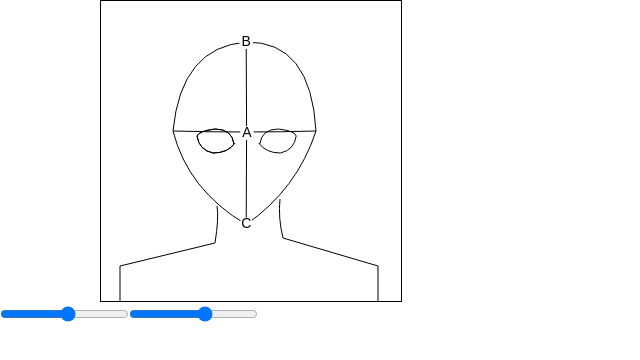
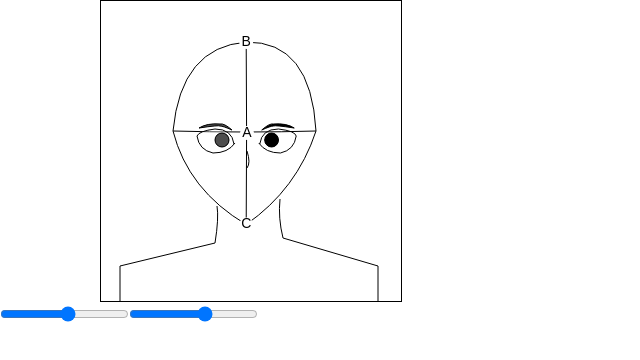
Before and after one commit to Vladimir-github-account/talking_avatar, a React (Create React App) app: page / in a window 1280 px wide. Shown: the top 360 px of the page, without its empty margins (0-640 px from the left). Built offline with nearby package versions, Linux system fonts and the light colour scheme.

Commit message:
add: nose, eyebrows

```diff
--- a/src/components/Avatar.js
+++ b/src/components/Avatar.js
@@ -8,11 +8,11 @@ const Avatar = () => {
 	// const [by, setBy] = useState(33);
 
 	const xInputChangeHandler = (e) => {
-		setAx(e.target.value);
+		setAx(Number(e.target.value));
 	};
 
 	const yInputChangeHandler = (e) => {
-		setAy(e.target.value);
+		setAy(Number(e.target.value));
 	};
 
 	function lerp(s, e, t) {
--- a/src/components/Canvas.js
+++ b/src/components/Canvas.js
@@ -25,6 +25,5 @@ const Canvas = ({ draw, height, width, props }) => {
 		        {...props}/>
 	</>;
 };
-// // ctx.fillStyle = 'yellow';
 // // ctx.fillRect(0, 0, ctx.canvas.width, ctx.canvas.height);
 export default Canvas;
--- a/src/components/CanvasController.js
+++ b/src/components/CanvasController.js
@@ -30,7 +30,6 @@ const CanvasController = ({ ax, ay, ...props }) => {
 	function drawHead(ctx, bx, by, cx, cy) {
 		ctx.beginPath();
 		ctx.moveTo(bx, by);
-		// ctx.quadraticCurveTo(ax, ay, 145, 221);
 		ctx.quadraticCurveTo(ax, ay, cx, cy);
 		ctx.moveTo(72, 130);
 		ctx.quadraticCurveTo(ax, ay, 215, 130);
@@ -39,13 +38,42 @@ const CanvasController = ({ ax, ay, ...props }) => {
 		ctx.beginPath();
 		ctx.moveTo(bx, by);
 		ctx.quadraticCurveTo(80, 46, 72, 130);
-		// ctx.quadraticCurveTo(87, 189, 145, 221);
 		ctx.quadraticCurveTo(87, 189, cx, cy);
 		ctx.quadraticCurveTo(196, 188, 215, 130);
 		ctx.quadraticCurveTo(210, 40, bx, by);
 		ctx.stroke();
 
 		drawEyes(ctx);
+		drawNoise(ctx);
+	}
+
+	function drawNoise(ctx) {
+		const xDistanceFromCenter = Math.abs((ax - 145) / 100) * 0.6;
+		const yDistanceFromCenter = Math.abs((ay - 132) / 100) * 1.2;
+		let noiseAy = ay;
+		ctx.save();
+		ctx.beginPath();
+		ctx.moveTo(ax, ay + 18);
+		let noiseAx;
+		if (Math.abs(ay - 132) > 4) {
+			ctx.scale(1, 1 - yDistanceFromCenter);
+			noiseAy = ay * (1 + yDistanceFromCenter);
+		}
+		if (ax <= 145) {
+			noiseAx = ax * (1 - xDistanceFromCenter);
+			(noiseAx - ax) > 7
+			? ctx.quadraticCurveTo(noiseAx, noiseAy + 30, ax, noiseAy + 35)
+			: ctx.quadraticCurveTo(noiseAx - 4, noiseAy + 30, ax, noiseAy + 35);
+		}
+		if (ax > 145) {
+			noiseAx = ax * (1 + xDistanceFromCenter);
+			(noiseAx - ax) > 7
+			? ctx.quadraticCurveTo(noiseAx, noiseAy + 30, ax, noiseAy + 35)
+			: ctx.quadraticCurveTo(noiseAx + 3, noiseAy + 30, ax, noiseAy + 35);
+		}
+
+		ctx.stroke();
+		ctx.restore();
 	}
 
 	function drawEyes(ctx) {
@@ -56,9 +84,9 @@ const CanvasController = ({ ax, ay, ...props }) => {
 
 	function drawRightEye(ctx) {
 		const xDistanceFromCenter = Math.abs((ax - 145) / 100) * 1.5;
-		const yDistanceFromCenter = Math.abs((ay - 132) / 100) * 1.5;
+		const yDistanceFromCenter = Math.abs((ay - 132) / 100) * 1.2;
 		let rightAx = ax;
-		let rightAy = Number(ay);
+		let rightAy = ay;
 		ctx.save();
 		if (ax > 145) {
 			ctx.scale(1 - xDistanceFromCenter, 1);
@@ -68,20 +96,33 @@ const CanvasController = ({ ax, ay, ...props }) => {
 			ctx.scale(1, 1 - yDistanceFromCenter);
 			rightAy = ay * (1 + yDistanceFromCenter);
 		}
+		ctx.fillStyle = 'black';
+		ctx.beginPath();
+		ctx.arc(rightAx + 25, rightAy + 7, 7, 0, Math.PI * 2);
+		ctx.fill();
+
+		//eyebrow
+		ctx.moveTo(rightAx + 48, rightAy - 5);
+		ctx.quadraticCurveTo(rightAx + 40, rightAy - 10, rightAx + 27, rightAy - 9);
+		ctx.quadraticCurveTo(rightAx + 23, rightAy - 10, rightAx + 15, rightAy - 3);
+		ctx.quadraticCurveTo(rightAx + 24, rightAy - 7, rightAx + 27, rightAy - 7);
+		ctx.quadraticCurveTo(rightAx + 28, rightAy - 8, rightAx + 48, rightAy - 5);
+		ctx.fill();
+
 		ctx.moveTo(rightAx - -12, rightAy + 10);
-		ctx.quadraticCurveTo(rightAx - -19, rightAy + 20, rightAx - -34, rightAy + 20);
-		ctx.quadraticCurveTo(rightAx - -48, rightAy + 17, rightAx - -50, rightAy + 3);
-		ctx.quadraticCurveTo(rightAx - -49, rightAy - 2, rightAx - -32, rightAy - 4);
-		ctx.quadraticCurveTo(rightAx - -15, rightAy - 4, rightAx - -13, rightAy + 11);
+		ctx.quadraticCurveTo(rightAx + 19, rightAy + 20, rightAx + 34, rightAy + 20);
+		ctx.quadraticCurveTo(rightAx + 48, rightAy + 17, rightAx + 50, rightAy + 3);
+		ctx.quadraticCurveTo(rightAx + 49, rightAy - 2, rightAx + 32, rightAy - 4);
+		ctx.quadraticCurveTo(rightAx + 15, rightAy - 4, rightAx + 13, rightAy + 11);
 		ctx.stroke();
 		ctx.restore();
 	}
 
 	function drawLeftEye(ctx) {
 		const xDistanceFromCenter = Math.abs((ax - 145) / 100) * 1.5;
-		const yDistanceFromCenter = Math.abs((ay - 132) / 100) * 1.5;
+		const yDistanceFromCenter = Math.abs((ay - 132) / 100) * 1.2;
 		let leftAx = ax;
-		let leftAy = Number(ay);
+		let leftAy = ay;
 		ctx.save();
 		if (ax < 145) {
 			ctx.scale(1 - xDistanceFromCenter, 1);
@@ -91,11 +132,25 @@ const CanvasController = ({ ax, ay, ...props }) => {
 			ctx.scale(1, 1 - yDistanceFromCenter);
 			leftAy = ay * (1 + yDistanceFromCenter);
 		}
+		ctx.fillStyle = 'black';
+		ctx.beginPath();
+		ctx.arc(leftAx - 25, leftAy + 7, 7, 0, Math.PI * 2);
+		ctx.fill();
+
+		ctx.moveTo(leftAx - 48, leftAy - 5);
+		ctx.quadraticCurveTo(leftAx - 40, leftAy - 10, leftAx - 27, leftAy - 9);
+		ctx.quadraticCurveTo(leftAx - 23, leftAy - 10, leftAx - 15, leftAy - 3);
+		ctx.quadraticCurveTo(leftAx - 24, leftAy - 7, leftAx - 27, leftAy - 7);
+		ctx.quadraticCurveTo(leftAx - 28, leftAy - 8, leftAx - 48, leftAy - 5);
+		ctx.fill();
+
 		ctx.moveTo(leftAx - 12, leftAy + 10);
 		ctx.quadraticCurveTo(leftAx - 19, leftAy + 20, leftAx - 34, leftAy + 20);
 		ctx.quadraticCurveTo(leftAx - 48, leftAy + 17, leftAx - 50, leftAy + 3);
-		ctx.quadraticCurveTo(leftAx - 48, leftAy -2, leftAx - 32, leftAy - 4);
-		ctx.quadraticCurveTo(leftAx - 15, leftAy -4, leftAx - 13, leftAy + 11);
+		ctx.quadraticCurveTo(leftAx - 48, leftAy - 2, leftAx - 32, leftAy - 4);
+		ctx.quadraticCurveTo(leftAx - 15, leftAy - 4, leftAx - 13, leftAy + 11);
+		ctx.fillStyle = 'rgba(255, 255, 255, 0.3)';
+		ctx.fill();
 		ctx.stroke();
 		ctx.restore();
 	}
```
